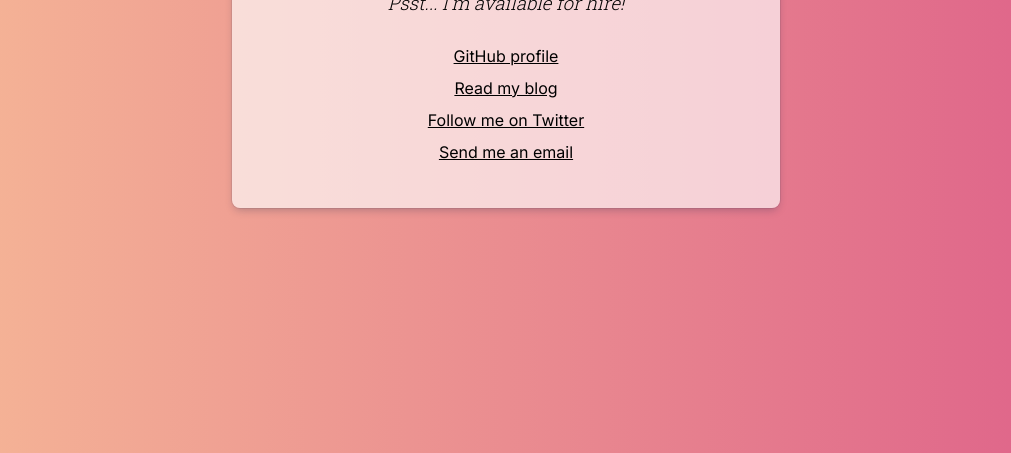
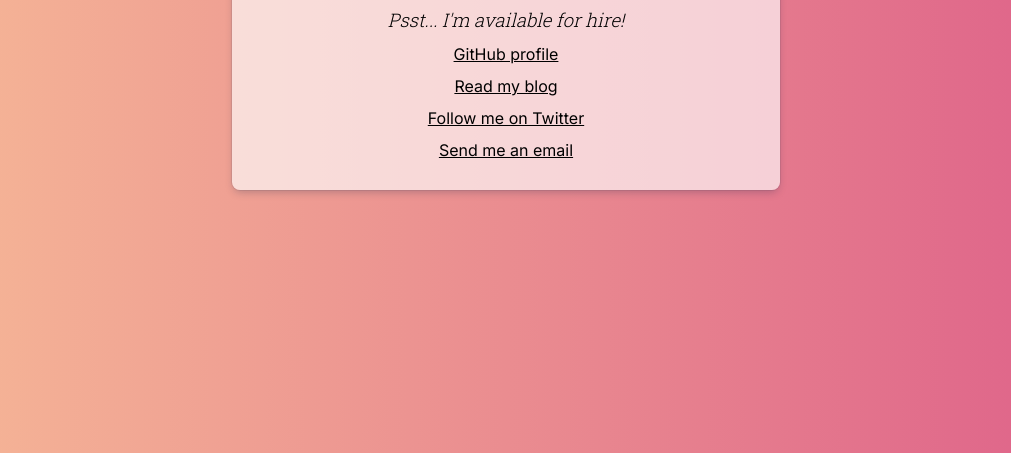
Before and after one commit to Madmanden/christianholmdev, a plain HTML site: page index.html in a window 1280 px wide. Shown: the part 347-800 px from the top of the page, without its empty margins (134-1145 px from the left). Drawn offline with Linux system fonts and the light colour scheme.

Commit message:
remove unneccesary <p> tag in index.html

```diff
--- a/index.html
+++ b/index.html
@@ -17,15 +17,13 @@
     <main class="main">
         <h1 class="title">Christian Holm - Web Developer</h1>
         <h3 class="subtitle">Psst... I'm available for hire!</h3>
-        <p class="body-text">
-            <ul>
+        <ul class="body-list">
             <li><a href="https://github.com/Madmanden" target="_blank">GitHub profile</a></li>
             <li><a href="https://christianholm.hashnode.dev" target="_blank">Read my blog</li>
             <li><a href="https://twitter.com/Madmanden" target="_blank">Follow me on Twitter</a></li>
             <li><a href="mailto:christian@christianholm.dev" target="_blank">Send me an email</a>
             </li>
         </ul>
-        </p>
     </main>
 </body>
 
--- a/style.css
+++ b/style.css
@@ -41,6 +41,7 @@ body {
 .subtitle {
   font-style: italic;
   font-weight: 300;
+  margin: 0 1rem;
 }
 
 ul {
```
Lines whose indentation alone changed are shown as unchanged.
